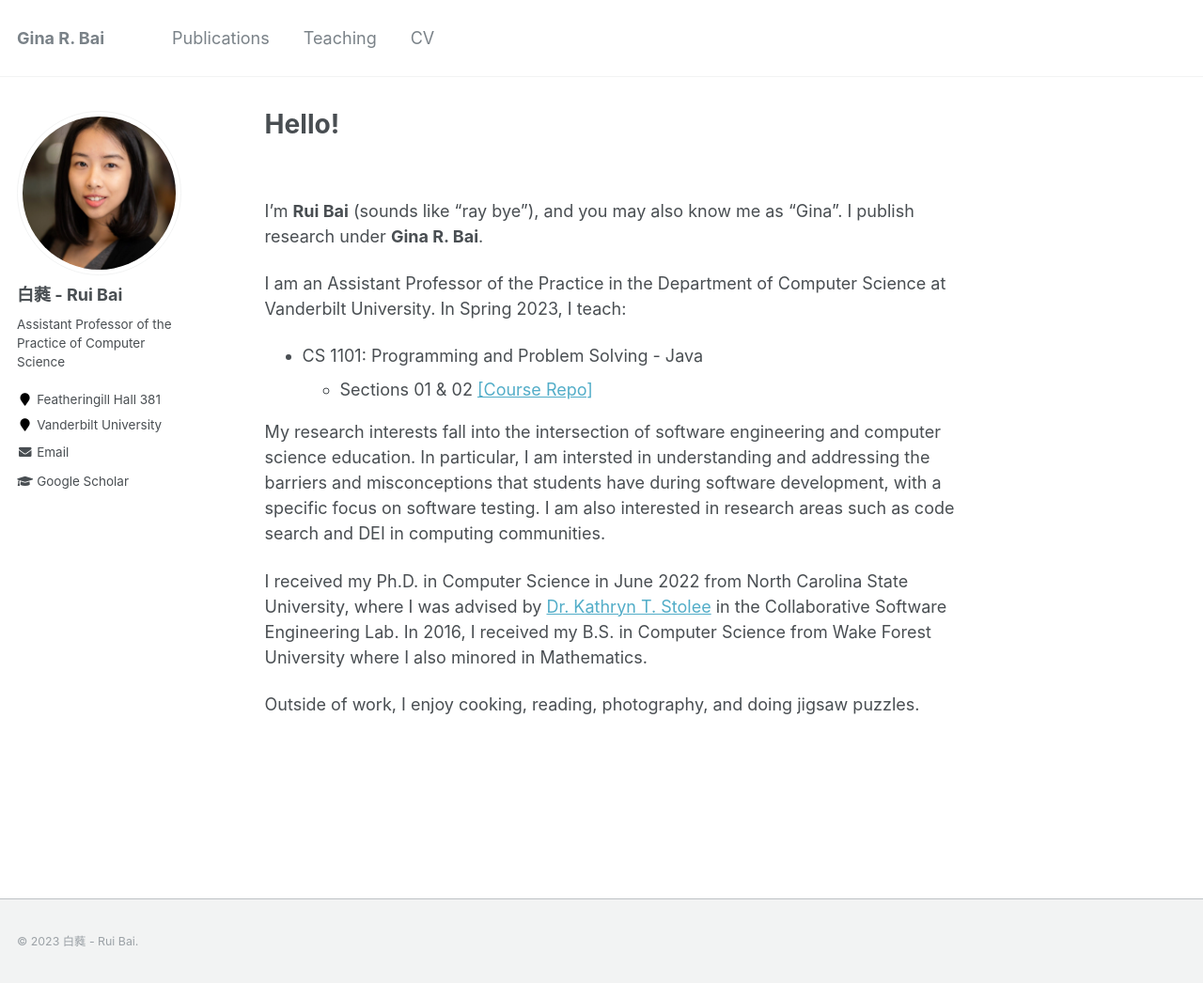
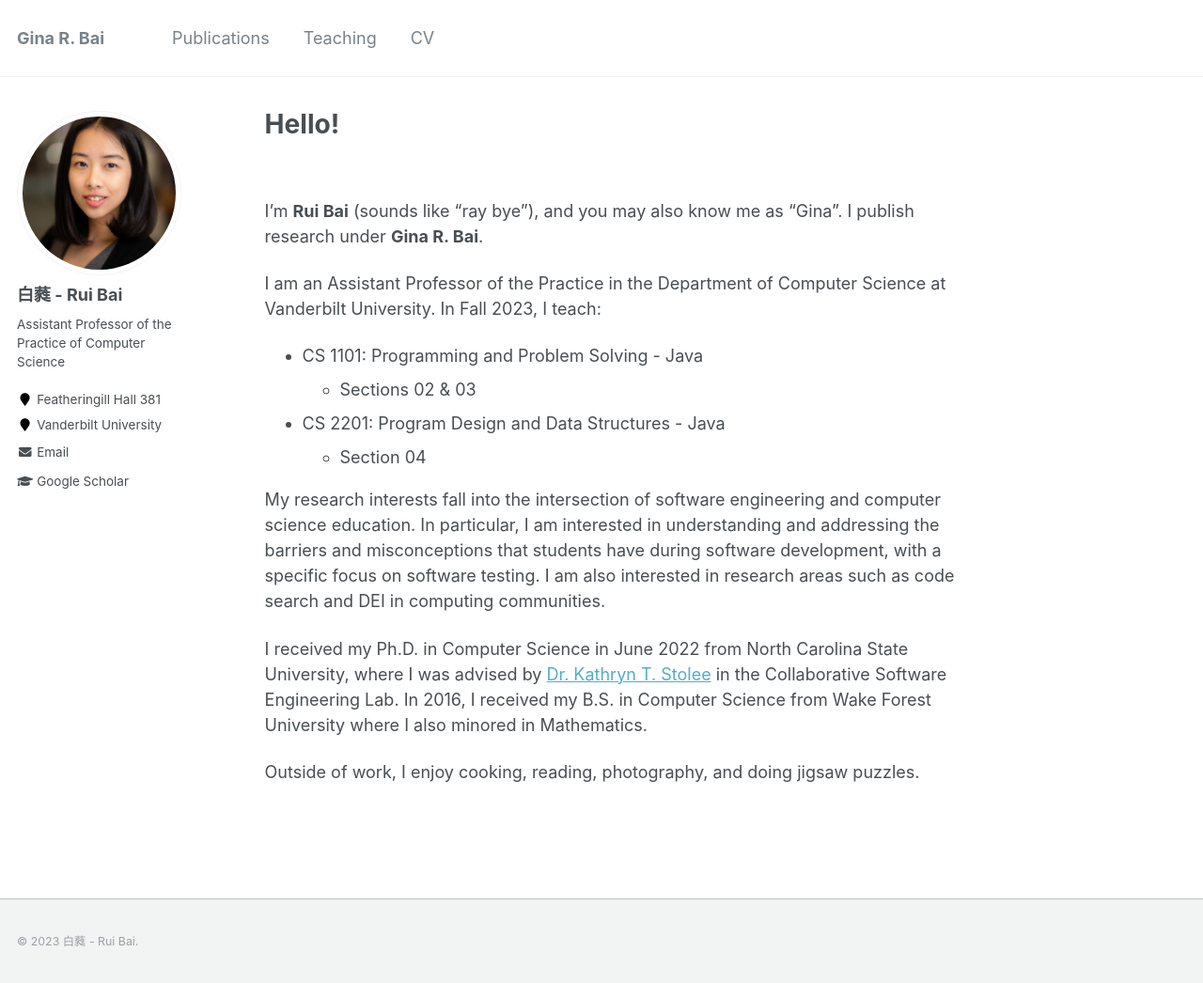
Before and after one commit to ginaBai/ginabai.github.io, a Jekyll site: the page built from _pages/about.md, in a window 1280 px wide and 1048 px high. Shown: the whole window at 94% size. Built offline with Jekyll 4.4.1, drawn with Linux system fonts in a browser that asks for light colours.

Commit message:
Update about.md

```diff
--- a/_pages/about.md
+++ b/_pages/about.md
@@ -12,21 +12,17 @@
 
 I'm <b>Rui Bai</b> (sounds like "ray bye"), and you may also know me as "Gina". I publish research under <b>Gina R. Bai</b>.
 
-I am an Assistant Professor of the Practice in the Department of Computer Science at Vanderbilt University. In Spring 2023, I teach:
-- CS 1101: Programming and Problem Solving - Java
-  - Sections 01 & 02 [[Course Repo]](https://github.com/ginaBai/CS1101-Spring23/blob/main/README.md)
+I am an Assistant Professor of the Practice in the Department of Computer Science at Vanderbilt University. In Fall 2023, I teach:
 
-
-<!---
-In Fall 2023, I teach:
 - CS 1101: Programming and Problem Solving - Java
   - Sections 02 & 03
 - CS 2201: Program Design and Data Structures - Java
   - Section 04
---->
 
-My research interests fall into the intersection of software engineering and computer science education. In particular, I am intersted in understanding and addressing the barriers and misconceptions that students have during software development, with a specific focus on software testing. I am also interested in research areas such as code search and DEI in computing communities.
+My research interests fall into the intersection of software engineering and computer science education. In particular, I am interested in understanding and addressing the barriers and misconceptions that students have during software development, with a specific focus on software testing. I am also interested in research areas such as code search and DEI in computing communities.
 
 I received my Ph.D. in Computer Science in June 2022 from North Carolina State University, where I was advised by <a href="https://kstolee.github.io" target="_blank">Dr. Kathryn T. Stolee</a> in the Collaborative Software Engineering Lab. In 2016, I received my B.S. in Computer Science from Wake Forest University where I also minored in Mathematics.
 
 Outside of work, I enjoy cooking, reading, photography, and doing jigsaw puzzles.
+
+<!--- --->
```
